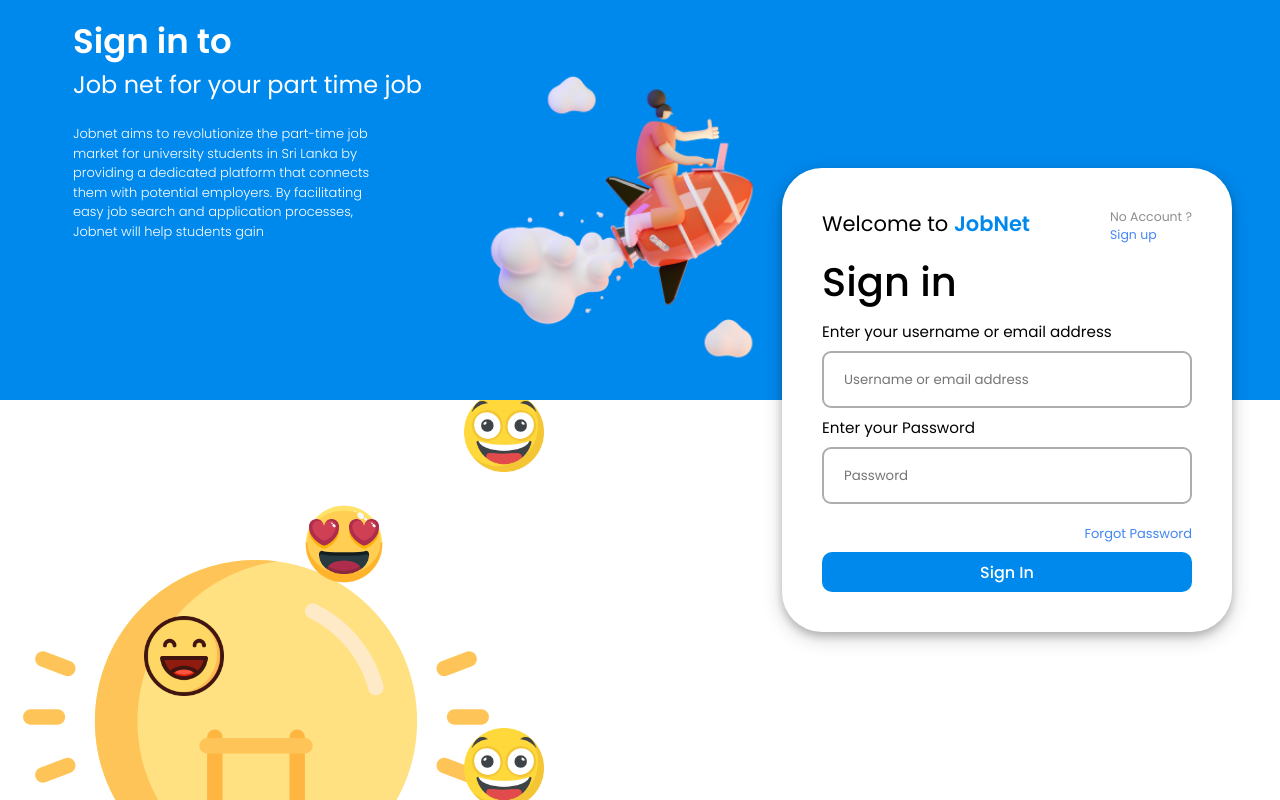
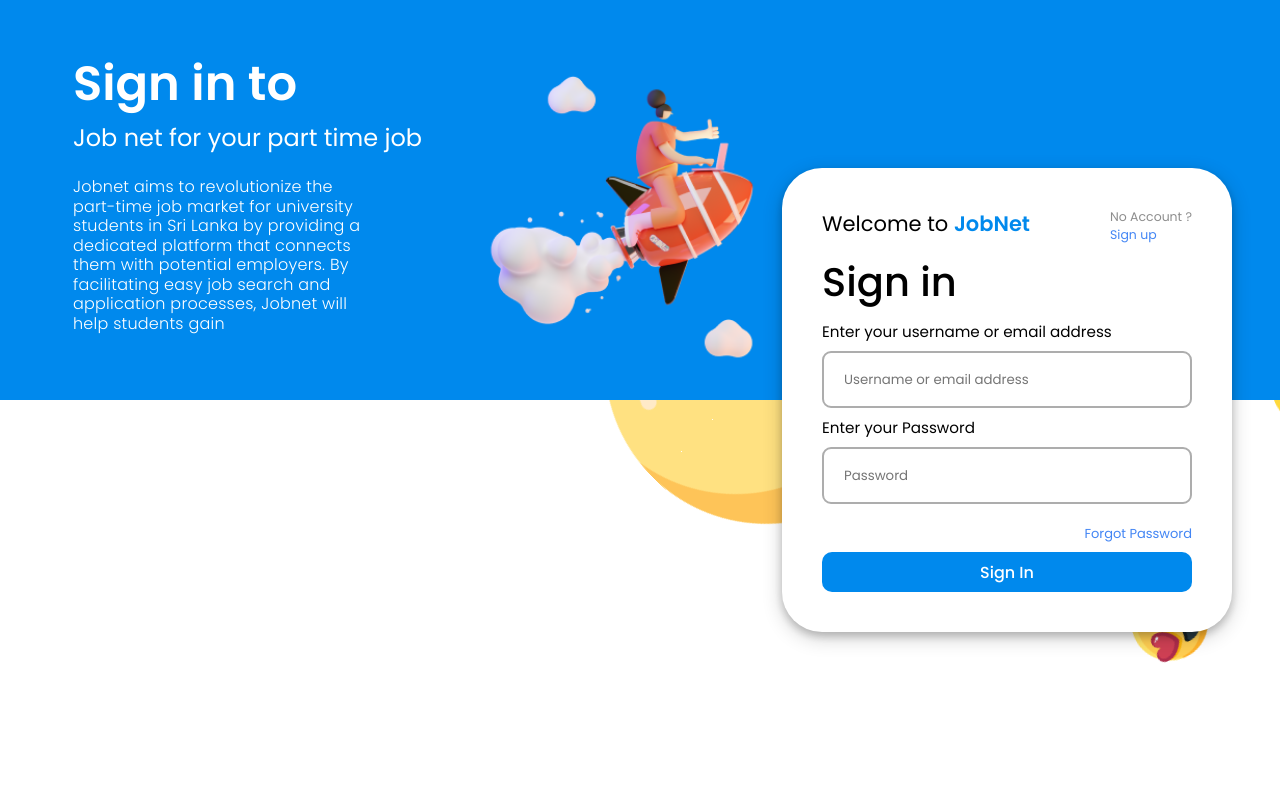
Before and after one commit to TharushiSewmini/jobnet, a React (Create React App) app: page / in a window 1280 px wide. Built offline with nearby package versions, Linux system fonts and the light colour scheme.

Commit message:
addig responsive issues in mobile device making correctly

```diff
--- a/src/pages/SignInPage/index.css
+++ b/src/pages/SignInPage/index.css
@@ -142,14 +142,13 @@
     flex-direction: column;
     align-items: center;
     justify-content: center;
-    padding: 2.5rem;
     background-color: #0089ed;
   }
   .sign-in-up-container {
     display: none;
   }
   .sign-down-conatiner {
-    display: none;
+
   }
   .sign-in-main-forum-container {
     display: flex;
@@ -165,3 +164,16 @@
     padding: 0.875rem;
   }
 }
+@media (min-width: 900px) {
+  .sign-in-up-left-container{
+    padding-top: 3rem !important;
+  }
+  .sign-in-paragraph {
+    font-size: 1rem;
+    letter-spacing: 0.015rem;
+  }
+  .sign-in-text-section-Sign-in-to{
+    font-size: 3rem;
+  }
+
+}
```
